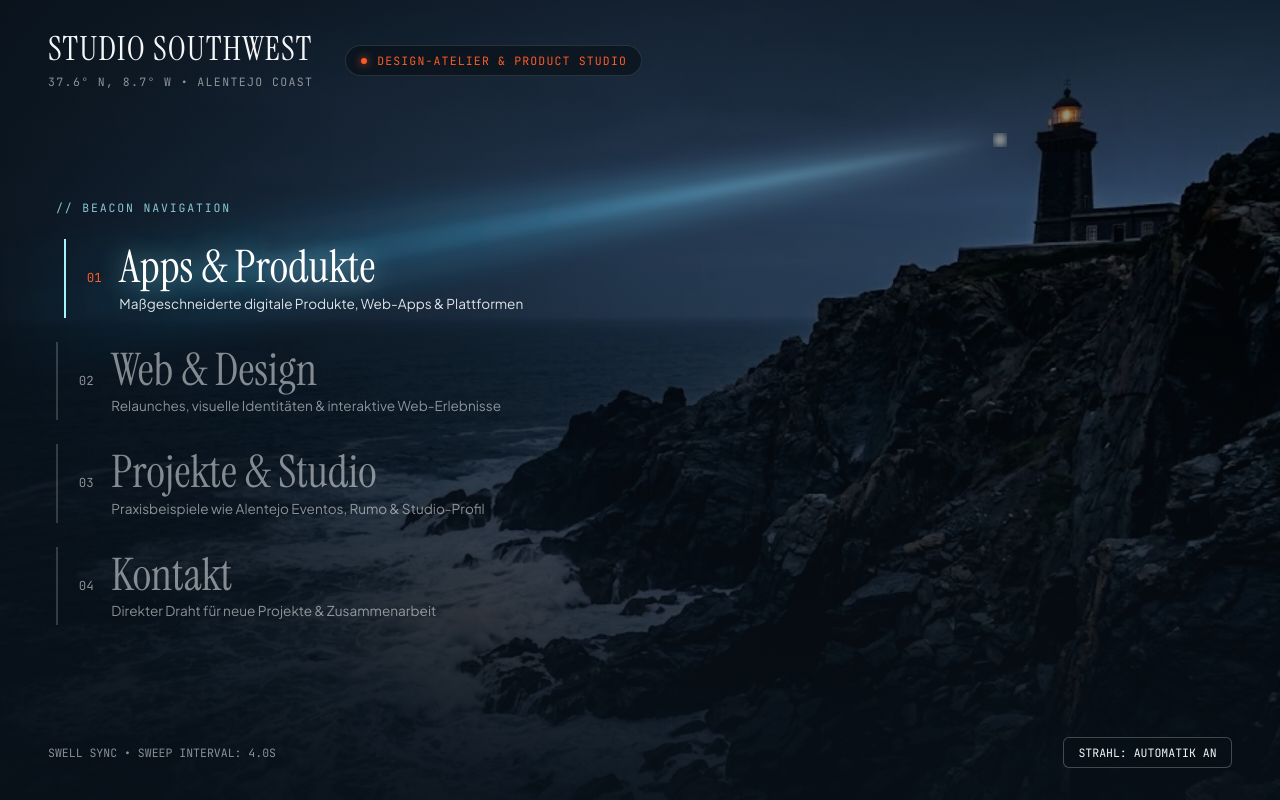
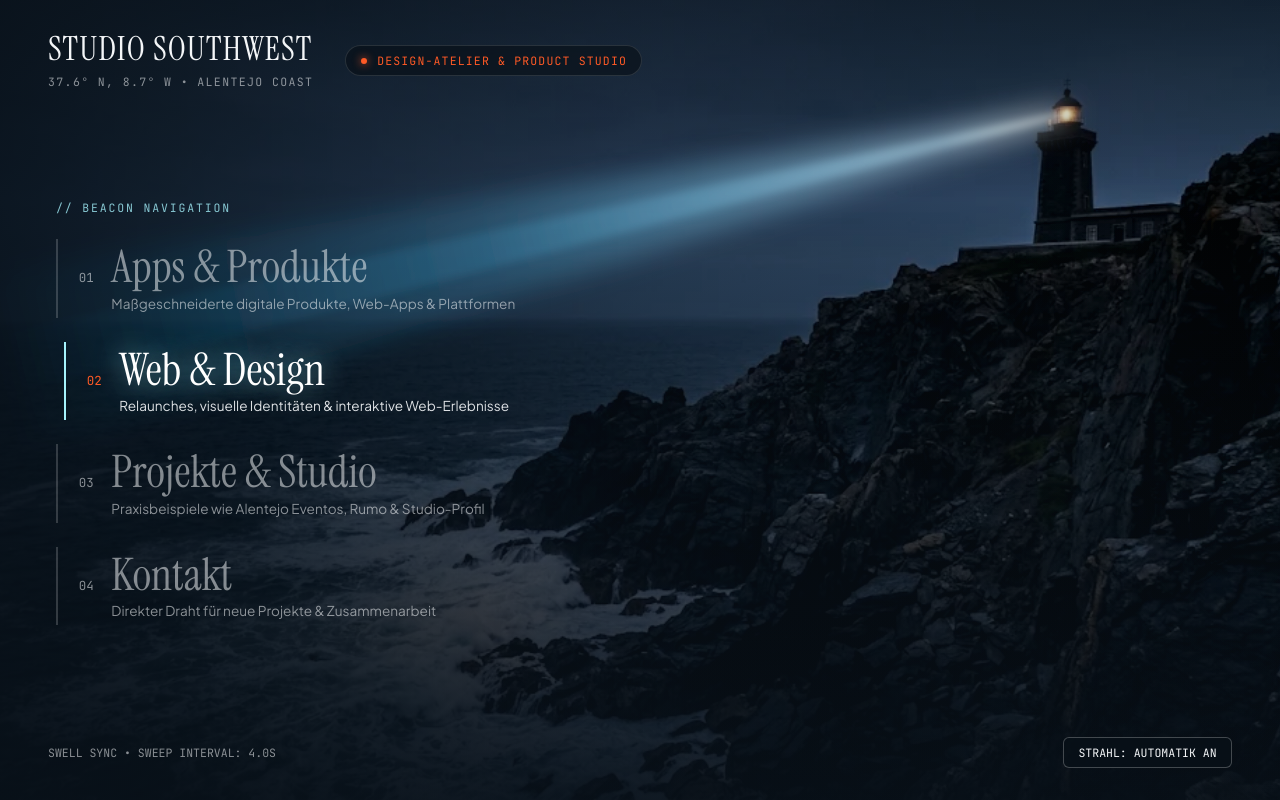
Before and after one commit to ernekustack/studiosouthwest, a plain HTML site: page index.html in a window 1280 px wide. Drawn offline with Linux system fonts and the light colour scheme.

Commit message:
Update index.html

```diff
--- a/index.html
+++ b/index.html
@@ -337,7 +337,7 @@
 </head>
 <body>
 
-  <main class="hero-stage" id="heroStage">
+  <main class="hero-stage" id="heroStage" tabindex="-1">
     <img src="coast.jpg" id="coastImg" alt="Alentejo Atlantikküste mit Leuchtturm" class="coast-bg" />
     <div class="coast-vignette"></div>
 
@@ -440,3 +440,160 @@
       let displayedY = currentTargetY;
       let activeIndex = 0;
       let isAuto = true;
+      let isHovering = false;
+      let lastSwitchTime = performance.now();
+
+      function updateBeaconOrigin() {
+        try {
+          const stageRect = stage.getBoundingClientRect();
+          const cw = stageRect.width || window.innerWidth || 1280;
+          const ch = stageRect.height || window.innerHeight || 720;
+
+          beamSvg.setAttribute('viewBox', `0 0 ${cw} ${ch}`);
+
+          const nw = img.naturalWidth || 1600;
+          const nh = img.naturalHeight || 900;
+          const imgRatio = nw / nh;
+          const stageRatio = cw / ch;
+
+          const isMobile = cw <= 768;
+          const focusX = isMobile ? 0.86 : 0.5;
+          const focusY = isMobile ? 0.18 : 0.5;
+
+          let renderW, renderH, offsetX, offsetY;
+          if (stageRatio > imgRatio) {
+            renderW = cw;
+            renderH = cw / imgRatio;
+            offsetX = 0;
+            offsetY = (ch - renderH) * focusY;
+          } else {
+            renderH = ch;
+            renderW = ch * imgRatio;
+            offsetX = (cw - renderW) * focusX;
+            offsetY = 0;
+          }
+
+          beaconX = offsetX + renderW * lanternRelX;
+          beaconY = offsetY + renderH * lanternRelY;
+
+          lanternGlow.setAttribute('cx', beaconX);
+          lanternGlow.setAttribute('cy', beaconY);
+        } catch (err) {
+          beaconX = window.innerWidth * 0.78;
+          beaconY = window.innerHeight * 0.14;
+        }
+      }
+
+      function getItemTargetY(index) {
+        try {
+          const el = items[index];
+          if (!el) return window.innerHeight * 0.4;
+          const stageRect = stage.getBoundingClientRect();
+          const itemRect = el.getBoundingClientRect();
+          if (!itemRect.height) return window.innerHeight * (0.35 + index * 0.1);
+          return (itemRect.top + itemRect.height / 2) - stageRect.top;
+        } catch (err) {
+          return window.innerHeight * (0.35 + index * 0.1);
+        }
+      }
+
+      function setActiveItem(index) {
+        activeIndex = index;
+        items.forEach((el, idx) => {
+          el.classList.toggle('illuminated', idx === index);
+        });
+        currentTargetY = getItemTargetY(index);
+      }
+
+      function handleArrowKey(e) {
+        const step = e.shiftKey ? 0.005 : 0.0015;
+        let changed = false;
+        if (e.key === 'ArrowLeft')  { lanternRelX -= step; changed = true; }
+        if (e.key === 'ArrowRight') { lanternRelX += step; changed = true; }
+        if (e.key === 'ArrowUp')    { lanternRelY -= step; changed = true; }
+        if (e.key === 'ArrowDown')  { lanternRelY += step; changed = true; }
+        if (changed) {
+          e.preventDefault();
+          updateBeaconOrigin();
+          if (statusText) {
+            statusText.textContent = `ORIGIN X: ${lanternRelX.toFixed(4)} • Y: ${lanternRelY.toFixed(4)}`;
+          }
+        }
+      }
+
+      window.addEventListener('keydown', handleArrowKey);
+      document.addEventListener('keydown', handleArrowKey);
+      stage.addEventListener('click', () => {
+        if (document.activeElement !== toggleBtn && !document.activeElement?.closest('a')) {
+          stage.focus({ preventScroll: true });
+        }
+      });
+
+      items.forEach((item, idx) => {
+        item.addEventListener('mouseenter', () => {
+          isHovering = true;
+          setActiveItem(idx);
+        });
+        item.addEventListener('mouseleave', () => {
+          isHovering = false;
+          lastSwitchTime = performance.now();
+        });
+      });
+
+      if (toggleBtn) {
+        toggleBtn.addEventListener('click', () => {
+          isAuto = !isAuto;
+          toggleBtn.textContent = isAuto ? 'STRAHL: AUTOMATIK AN' : 'STRAHL: PAUSIERT';
+          lastSwitchTime = performance.now();
+        });
+      }
+
+      window.addEventListener('resize', () => {
+        updateBeaconOrigin();
+        currentTargetY = getItemTargetY(activeIndex);
+      });
+
+      if (img.complete) {
+        updateBeaconOrigin();
+      } else {
+        img.addEventListener('load', updateBeaconOrigin);
+      }
+
+      function animate(now) {
+        if (isAuto && !isHovering && (now - lastSwitchTime >= STEP_DURATION)) {
+          const nextIndex = (activeIndex + 1) % items.length;
+          setActiveItem(nextIndex);
+          lastSwitchTime = now;
+        }
+
+        displayedY += (currentTargetY - displayedY) * 0.045;
+
+        beamGrad.setAttribute('x1', beaconX);
+        beamGrad.setAttribute('y1', beaconY);
+        beamGrad.setAttribute('x2', 0);
+        beamGrad.setAttribute('y2', displayedY);
+
+        const tipHalf = 3.5;
+        const outerSpread = Math.max(85, window.innerHeight * 0.12);
+        const coreSpread = Math.max(28, window.innerHeight * 0.042);
+
+        beamOuter.setAttribute(
+          'points',
+          `${beaconX},${beaconY - tipHalf} ${beaconX},${beaconY + tipHalf} -40,${displayedY + outerSpread} -40,${displayedY - outerSpread}`
+        );
+        beamCore.setAttribute(
+          'points',
+          `${beaconX},${beaconY - 2} ${beaconX},${beaconY + 2} -40,${displayedY + coreSpread} -40,${displayedY - coreSpread}`
+        );
+
+        requestAnimationFrame(animate);
+      }
+
+      updateBeaconOrigin();
+      setActiveItem(0);
+      displayedY = currentTargetY;
+      requestAnimationFrame(animate);
+    })();
+  </script>
+</body>
+</html>
```
